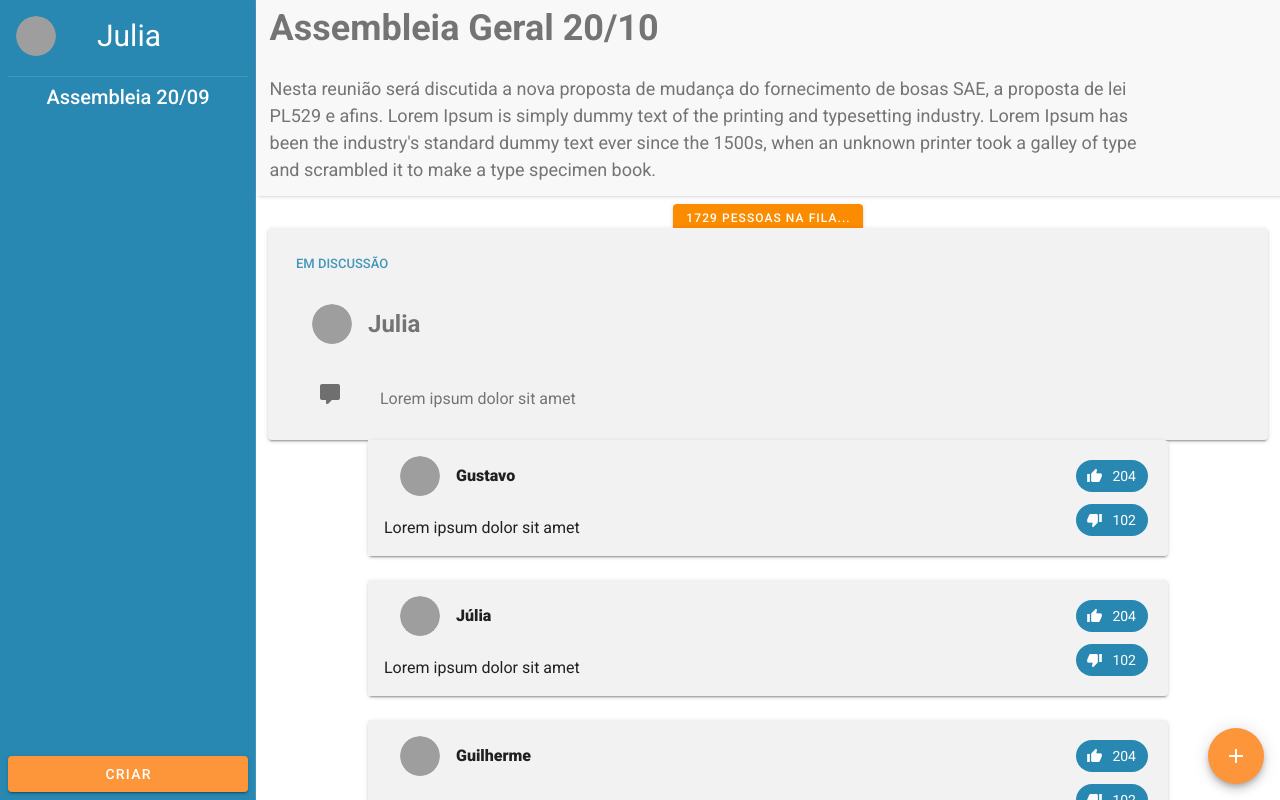
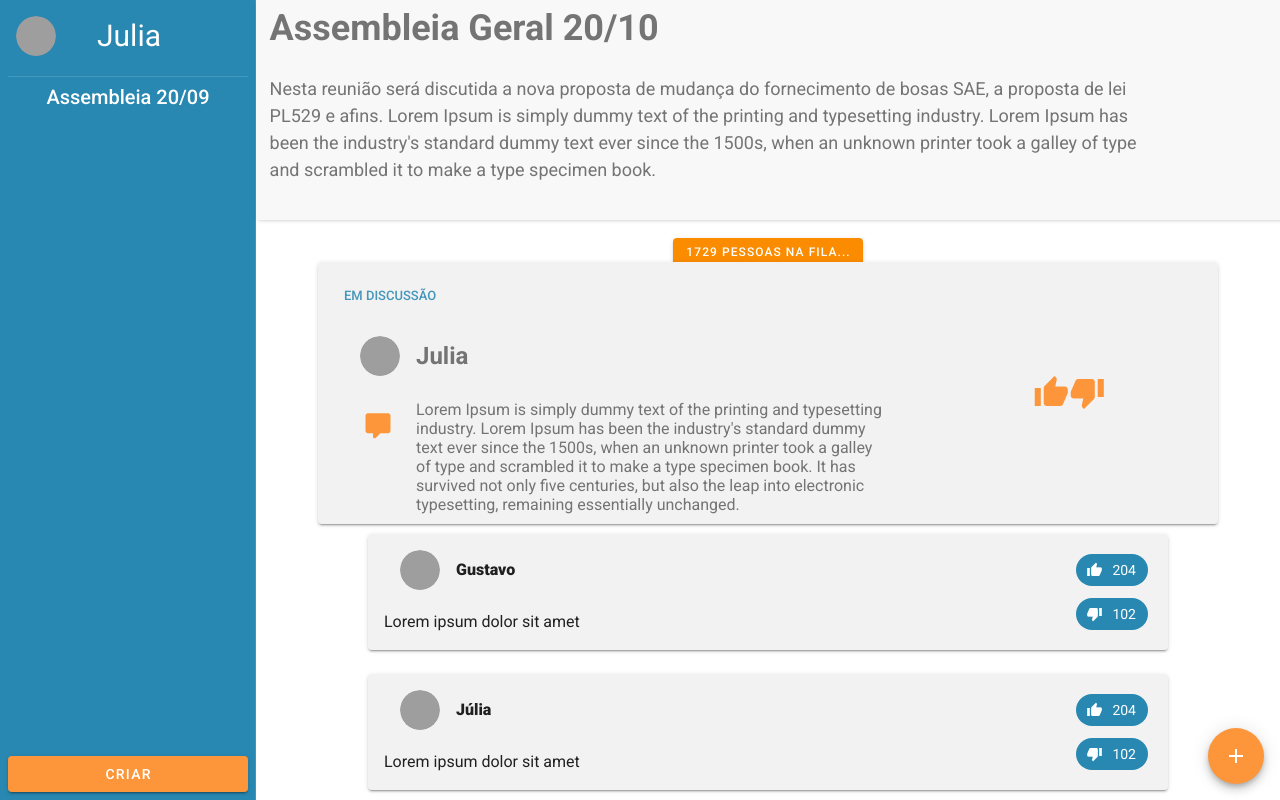
Before and after one commit to JuliaAlves/hackathon-democracia, a Vue app: page /#/ in a window 1280 px wide. Shown: the top 800 px of the page. Built offline with nearby package versions, Linux system fonts and the light colour scheme; grey boxes are pictures that could not be loaded.

Commit message:
minor aligment adjusts

```diff
--- a/src/components/ActiveDiscussionCard.vue
+++ b/src/components/ActiveDiscussionCard.vue
@@ -1,6 +1,7 @@
 <template>
     <v-card class="card">
-    <v-col>
+        <v-row>
+            <v-col class="col-8">
                 <v-list class="py-0">
                     <v-list-item>
                         <span class="discussion"> Em discussão </span>
@@ -14,13 +15,22 @@
                     <v-list-item>
                         <v-list-item-icon>
                             <v-btn icon class="icon">
-                        <v-icon>mdi-comment</v-icon>
+                                <v-icon size="30px">mdi-comment</v-icon>
                             </v-btn>
                         </v-list-item-icon>
                         <span class="description">{{ discussion.description }}</span>
                     </v-list-item>
                 </v-list>
             </v-col>
+            <v-col class="col-4 d-flex justify-center align-center">
+                <v-btn icon>
+                    <v-icon size="36px">mdi-thumb-up</v-icon>
+                </v-btn>
+                <v-btn icon>
+                    <v-icon size="36px">mdi-thumb-down</v-icon>
+                </v-btn>
+            </v-col>
+        </v-row>
     </v-card>
 </template>
 
@@ -39,6 +49,7 @@
 <style scoped>
 .card {
     background-color: #F2F2F2;
+    padding: 10px 10px;
 }
 
 .v-list {
@@ -53,7 +64,7 @@
 }
 
 .v-icon {
-  color: #FD953A;
+  color: #FD953A !important;
 }
 
 .name {
@@ -67,5 +78,6 @@
     font-size: 16px;
     line-height: 19px;
     color: #747474;
+    text-align: left !important;
 }
 </style>
--- a/src/components/CouncilBody.vue
+++ b/src/components/CouncilBody.vue
@@ -5,12 +5,16 @@
                 <v-btn small color="warning" dark>{{queueSize}} pessoas na fila...</v-btn>
             </div>
         </v-row>
+        <div class="active">
             <ActiveDiscussionCard :discussion="current" />
+        </div>
+        <div class="inactive">
             <v-row v-for="(card, index) of past" :key="index">
                 <v-col class="col-12 d-flex flex-column align-center">
                     <InactiveDiscussionCard :data="card" />
                 </v-col>
             </v-row>
+        </div>
   </v-container>
 </template>
 
@@ -31,7 +35,7 @@
                 past,
                 current: {
                         name: 'Julia',
-                        description: 'Lorem ipsum dolor sit amet',
+                        description: "Lorem Ipsum is simply dummy text of the printing and typesetting industry. Lorem Ipsum has been the industry's standard dummy text ever since the 1500s, when an unknown printer took a galley of type and scrambled it to make a type specimen book. It has survived not only five centuries, but also the leap into electronic typesetting, remaining essentially unchanged.",
                         photo: 'https://randomuser.me/api/portraits/women/81.jpg',
                         likes: 204,
                         dislikes: 102
@@ -48,4 +52,19 @@
 </script>
 
 <style scoped>
+.active {
+    width: 90%;
+}
+
+.inactive {
+    margin-top: 10px;
+    width: 80%;
+}
+
+.council-body {
+    display: flex;
+    flex-direction: column;
+    align-items: center;
+}
+
 </style>
--- a/src/components/InactiveDiscussionCard.vue
+++ b/src/components/InactiveDiscussionCard.vue
@@ -60,11 +60,11 @@
 
 <style scoped>
   .card {
-    width: 80%;
-    background: #F2F2F2;
+    width: 100%;
+    background-color: #F2F2F2;
   }
 
   .v-list {
-    background: #F2F2F2;
-  }
+    background: transparent;
+}
 </style>
--- a/src/views/Home.vue
+++ b/src/views/Home.vue
@@ -47,12 +47,12 @@
       position: fixed;
       width: 100%;
       top: 0;
-      height: 196px;
+      height: 220px;
       z-index: 10;
     }
 
     .body {
       position: absolute;
-      top: 196px;
+      top: 230px;
     }
 </style>
```
Lines whose indentation alone changed are shown as unchanged.
